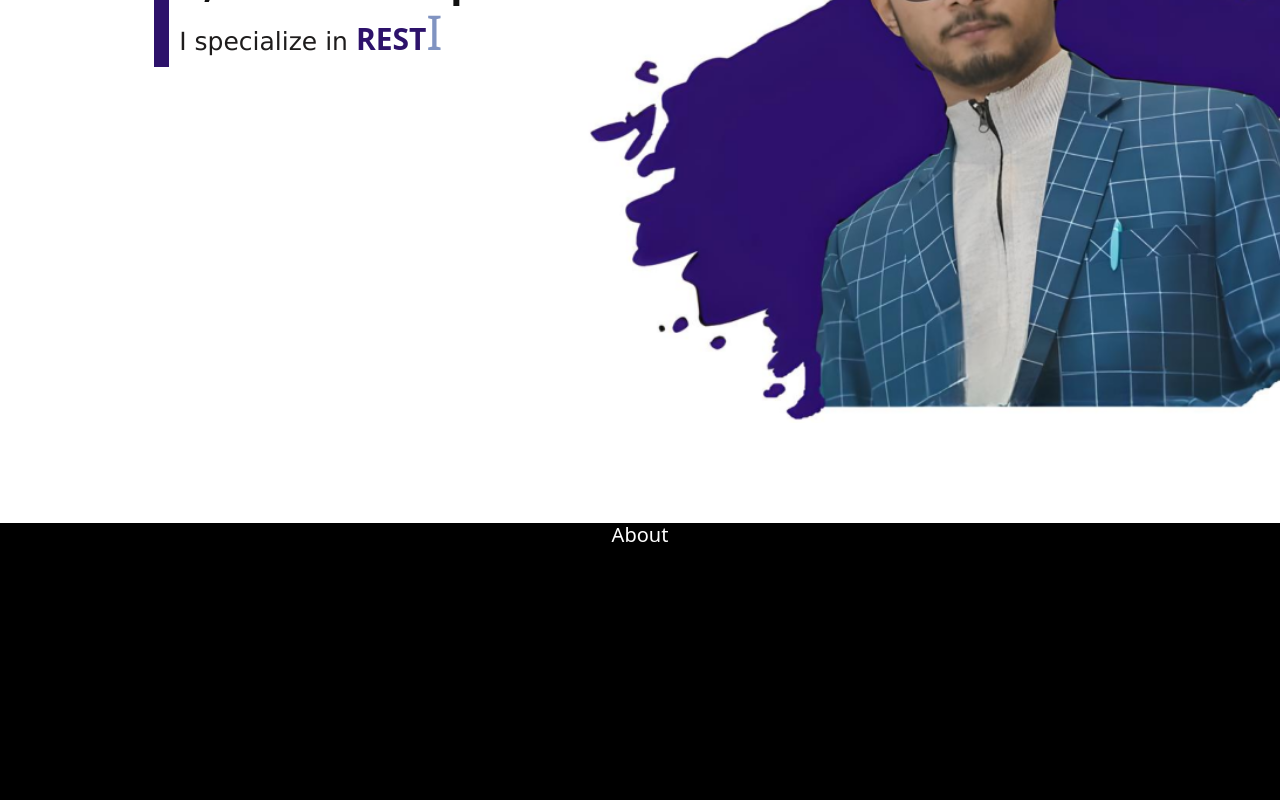
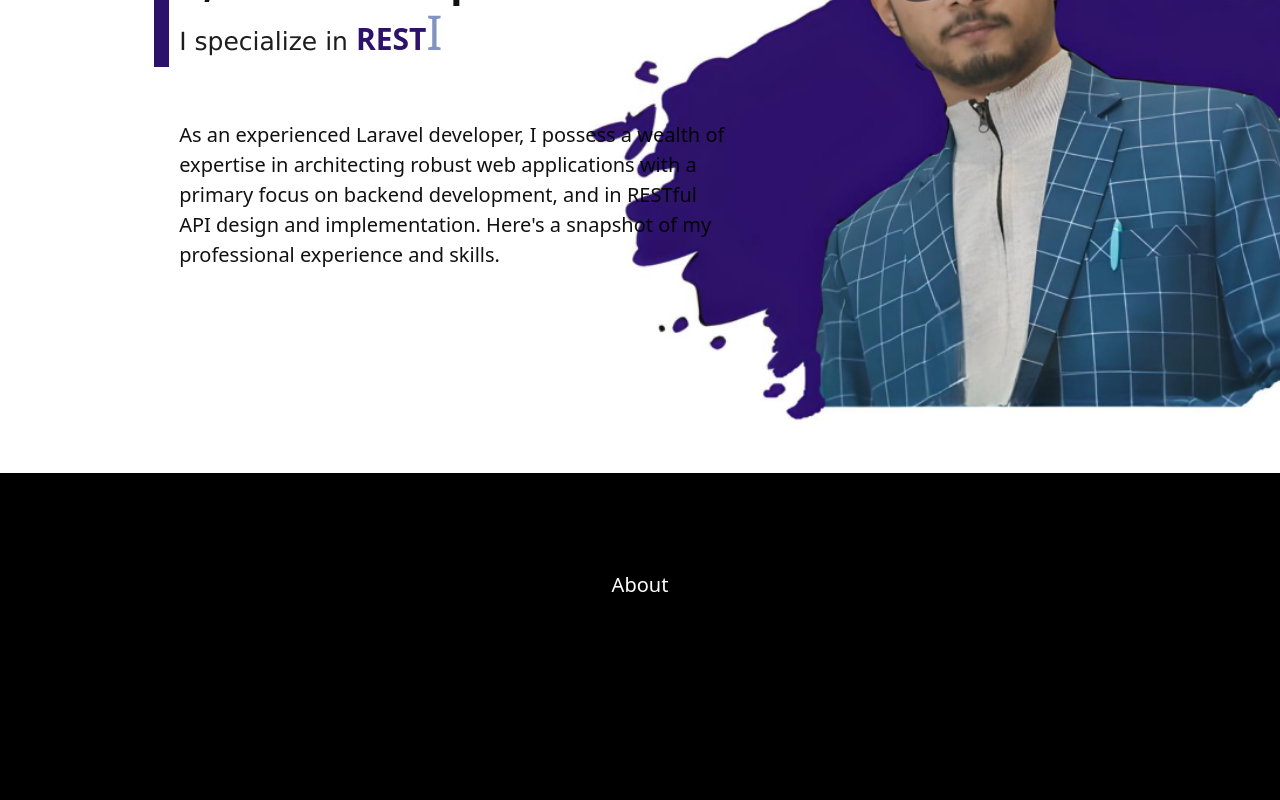
Before and after one commit to himanshu-bankoti/himanshu-portfolio, a React (Create React App) app: page / in a window 1280 px wide. Shown: the part 220-1020 px from the top of the page. Built offline with nearby package versions, Linux system fonts and the light colour scheme.

Commit message:
added summary section and changed app titile

```diff
--- a/public/index.html
+++ b/public/index.html
@@ -24,7 +24,7 @@
       work correctly both with client-side routing and a non-root public URL.
       Learn how to configure a non-root public URL by running `npm run build`.
     -->
-    <title>React App</title>
+    <title>Portfolio</title>
   </head>
   <body>
     <noscript>You need to enable JavaScript to run this app.</noscript>
--- a/src/App.css
+++ b/src/App.css
@@ -17,6 +17,8 @@
   width: 100%;
   background-color: rgb(0, 0, 0);
   height: 500px;
+  margin-top: 50px;
+  position: absolute;
 }
 
 /* .light-color {
--- a/src/App.js
+++ b/src/App.js
@@ -16,6 +16,7 @@ export default function App() {
             description={info.description}
             experties={info.experties}
             linkedIn={info.linkedIn}
+            summary={info.summary}
           />
         </div>
         <BannerImage image={image} />
--- a/src/assets/intro.css
+++ b/src/assets/intro.css
@@ -24,7 +24,7 @@
   line-height: 1;
 }
 
-.container-first {
+.container-first .container-second {
   display: block;
 }
 
@@ -50,6 +50,13 @@
   width: 900px;
 }
 
+.summary-section {
+  margin-top: 10%;
+  width: 550px;
+  font-size: 20px;
+  /* background-color: aqua; */
+}
+
 /*For Mobile screen view */
 @media screen and (max-width: 768px) {
   .intro-wrapper {
--- a/src/components/Data.js
+++ b/src/components/Data.js
@@ -4,7 +4,7 @@ export const info = {
   description: "I specialize in",
   linkedIn:"https://www.linkedin.com/in/himanshu-bankoti-2351ab179",
   summary:
-    "As a seasoned Laravel-React developer, I bring a wealth of experience in crafting robust web applications with a focus on both frontend and backend development. Here's a snapshot of my expertise:",
+    "As an experienced Laravel developer, I possess a wealth of expertise in architecting robust web applications with a primary focus on backend development, and in RESTful API design and implementation. Here's a snapshot of my professional experience and skills.",
   experties: [
     { name: "Laravel" },
     { name: "SQL" },
--- a/src/components/intro/Intro.js
+++ b/src/components/intro/Intro.js
@@ -1,7 +1,7 @@
 import "../../assets/intro.css";
 import { TypeWriterEffect } from "../../components/intro/TypeWriterEffect";
 
-export function Intro({ name, designation, description, experties, linkedIn }) {
+export function Intro({ name, designation, description, experties, linkedIn, summary }) {
   return (
     <div className="common-color">
       <a className="common-color title-name" href={linkedIn} target="_blank">
@@ -12,12 +12,14 @@ export function Intro({ name, designation, description, experties, linkedIn }) {
       <span className="light-color font-big">
         <div className="flex-container">
           <div className="container-first">
-            <span  className="description">{description} </span>
-            <span>
-            <span className="type-writer-text"><TypeWriterEffect iterationArray={experties} typingSpeed={110} />
-            </span>
+            <span className="description">{description} </span>
+            <span className="type-writer-text">
+              <TypeWriterEffect iterationArray={experties} typingSpeed={110} />
             </span>
           </div>
+        </div>
+        <div className="summary-section">
+            <p>{summary}</p>
         </div>
       </span>
     </div>
```
